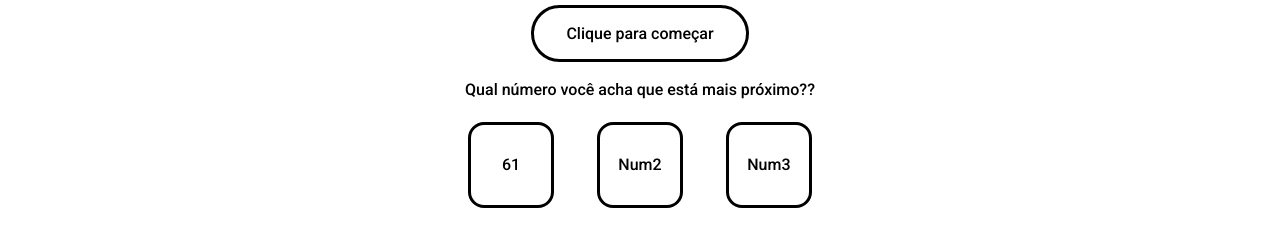
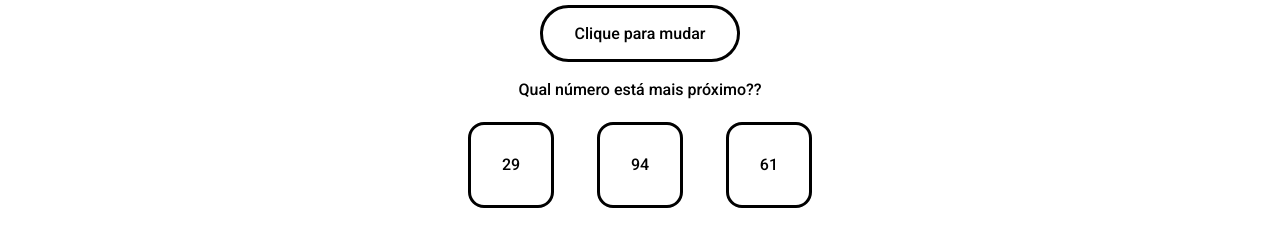
Before and after one commit to Ryrden/Guess-the-Color, a plain HTML site: page index.html in a window 1280 px wide. Both pictures are taken after a click on the button "Clique para começar". Shown: the part 478-724 px from the top of the page. Drawn offline with Linux system fonts and the light colour scheme.

Commit message:
falta implementar a lógica de acerto e erro

```diff
--- a/app.js
+++ b/app.js
@@ -1,35 +1,59 @@
-const button = document.querySelector('button');
+const button = document.querySelector('#principal-button');
 const h1 = document.querySelector('#RGB');
 const answerButtons = document.querySelectorAll('.square');
 const Nums = document.querySelectorAll('.square span');
-
+const color = document.querySelector('#color');
 
 let colors = { red: 0, green: 0, blue: 0 };
+let minNumMargin = 25;
+let maxNumMargin = 35;
+let answer = '0';
 
 button.addEventListener('click', () => {
     newColor = randomColor();
     ButtonToHide = numButtonToHide();
-    const color = document.querySelector('#color');
-    button.style.boxShadow = `0 0.8em 0.8em -0.4em ${newColor}`;
-    color.style.backgroundColor = newColor;
-    h1.innerText = hideRGBNum(ButtonToHide);
-    button.style.borderColor = newColor;
+    changeColor(newColor);
+    changeTextButton(newColor, ButtonToHide);
 
     button.addEventListener('mouseover', () => {
         button.style.borderColor = newColor;
         button.style.boxShadow = `0 0.8em 0.8em -0.4em ${newColor}`;
     })
 
+    let canSum = 0;
+    answer = Math.floor(Math.random() * 3);
     for (let i = 0; i < 3; i++) {
         answerButtons[i].addEventListener('mouseover', () => {
             answerButtons[i].style.borderColor = newColor;
             answerButtons[i].style.boxShadow = `0 0.8em 0.8em -0.4em ${newColor}`;
         })
-        if (i === ButtonToHide) {
-            Nums[i].innerText = CorrectNum(ButtonToHide);
+        if (i === answer) {
+            Nums[i].innerText = correctNum(ButtonToHide);
+        }
+        else {
+            Nums[i].innerText = wrongNum(correctNum(ButtonToHide), canSum);
+            canSum++;
         }
     }
 })
+
+/* answerButtons[answer].addEventListener('click', () => {
+    newColor = randomColor();
+    ButtonToHide = numButtonToHide();
+    changeColor(newColor);
+    changeTextButton(newColor, ButtonToHide);
+}) */
+
+function changeColor() {
+    color.style.backgroundColor = newColor;
+}
+
+function changeTextButton(newColor, ButtonToHide) {
+    button.style.boxShadow = `0 0.8em 0.8em -0.4em ${newColor}`;
+    button.textContent = 'Clique para mudar'
+    h1.innerText = hideRGBNum(ButtonToHide);
+    button.style.borderColor = newColor;
+}
 
 button.addEventListener('mouseover', () => {
     button.style.borderColor = 'gray';
@@ -62,13 +86,24 @@ function hideRGBNum(buttonNum) {
         return `RGB(${colors.red}, ${colors.green}, ???)`
 }
 
-function CorrectNum(buttonNum) {
+function correctNum(buttonNum) {
     if (buttonNum === 0)
         return colors.red;
     else if (buttonNum === 1)
         return colors.green
     else
         return colors.blue
+}
+
+function wrongNum(buttonNum, isSum) {
+    const random = Math.floor(Math.random() * maxNumMargin + minNumMargin);
+    const answerSubtract = buttonNum - random;
+    const answerSum = buttonNum + random;
+
+    if ((!isSum && answerSubtract >= 0) || (isSum && answerSum > 255))
+        return answerSubtract;
+    else if ((isSum && answerSum <= 255) || (!isSum && answerSubtract < 0))
+        return answerSum;
 }
 
 const numButtonToHide = () => (Math.floor(Math.random() * 3))
--- a/index.html
+++ b/index.html
@@ -29,14 +29,14 @@
             <div id="the-center" class="flex-item-1">
                 <h1 id="RGB">Sem Cor</h1>
                 <div id="btnChange">
-                    <button>Clique para começar</button>
+                    <button id="principal-button">Clique para começar</button>
                 </div>
                 <div id="guess-num">
-                    Qual número você acha que está mais próximo??
+                    Qual número está mais próximo??
                     <div id="Numbers">
-                        <div class="square"><span>Num1</span></div>
-                        <div class="square"><span>Num2</span></div>
-                        <div class="square"><span>Num3</span></div>
+                        <div class="square"><span>?</span></div>
+                        <div class="square"><span>??</span></div>
+                        <div class="square"><span>???</span></div>
                     </div>
                 </div>
             </div>
--- a/style.css
+++ b/style.css
@@ -116,9 +116,11 @@ button {
     font-size: 1em;
     transition: border-color 0.25s, color 0.25s;
     border-radius: 5em;
+
 }
 
 button:hover{
+    cursor: pointer;
     border-color: grey;
     box-shadow: 0 0.8em 0.8em -0.4em black;
     transform: translateY(-0.15em);
@@ -145,6 +147,7 @@ button:hover{
 }
 
 .square:hover {
+    cursor: pointer;
     border-color: grey;
     box-shadow: 0 0.8em 0.8em -0.4em black;
     transform: translateY(-0.15em);
```
